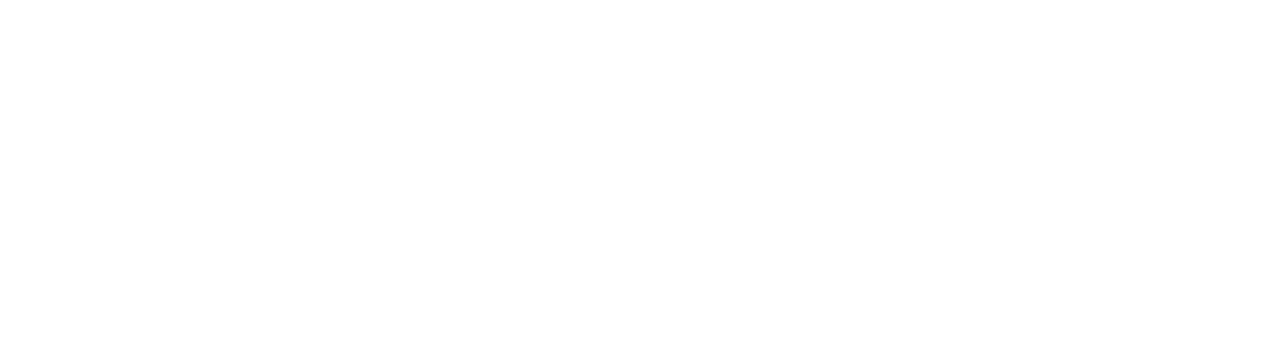
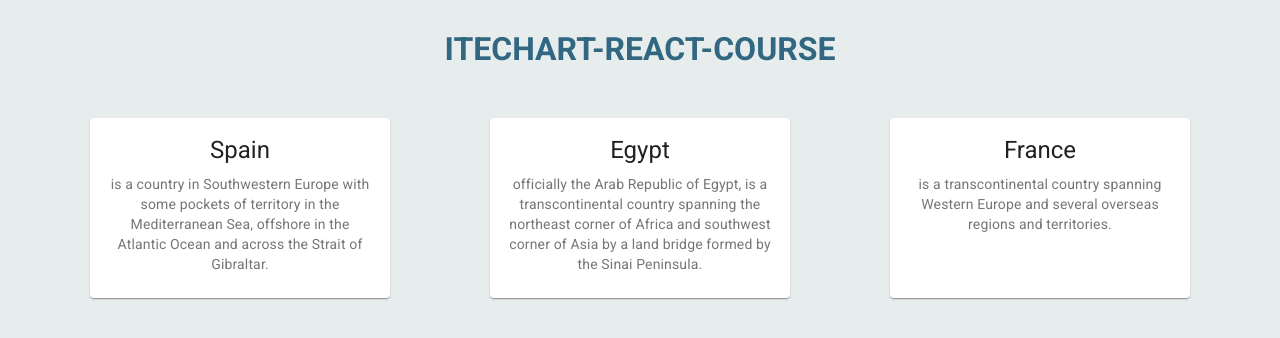
Before and after one commit to Dianakove32/ITH-card, a React (Create React App) app: page / in a window 1280 px wide. Shown: the top 338 px of the page. Built offline with nearby package versions, Linux system fonts and the light colour scheme.

Commit message:
add cards

```diff
--- a/package.json
+++ b/package.json
@@ -1,5 +1,5 @@
 {
-  "name": "my-app",
+  "name": "itechart-react-course",
   "version": "0.1.0",
   "private": true,
   "dependencies": {
--- a/public/index.html
+++ b/public/index.html
@@ -11,6 +11,7 @@
     />
     <link rel="apple-touch-icon" href="%PUBLIC_URL%/logo192.png" />
     <link rel="manifest" href="%PUBLIC_URL%/manifest.json" />
+    <link rel="stylesheet" href="https://fonts.googleapis.com/css?family=Roboto:300,400,500,700&display=swap" />
     <title> itechart-react-course</title>
   </head>
   <body>
--- a/src/App.scss
+++ b/src/App.scss
@@ -1,3 +1,17 @@
 .App {
   text-align: center;
+  margin: 0 auto;
+  max-width: 1200px;
 }
+
+h1{
+  margin: 30px 0 50px 0;
+  text-transform: uppercase;
+}
+
+.cards-container{
+  margin: auto;
+  display: flex;
+  flex-wrap: wrap;
+  justify-content: space-around;
+}
--- a/src/App.tsx
+++ b/src/App.tsx
@@ -1,11 +1,58 @@
-import React from 'react';
+import { Card, CardContent, makeStyles, Typography } from '@material-ui/core';
 import './App.scss';
 
-function App() {
+interface dataTS {
+    title: string,
+    description: string,
+}
+
+let data: dataTS[] = [
+  {
+      title: 'Spain',
+      description: 'is a country in Southwestern Europe with some pockets of territory in the Mediterranean Sea, offshore in the Atlantic Ocean and across the Strait of Gibraltar.',
+  },
+  {
+      title: 'Egypt',
+      description: 'officially the Arab Republic of Egypt, is a transcontinental country spanning the northeast corner of Africa and southwest corner of Asia by a land bridge formed by the Sinai Peninsula.',
+  },
+  {
+      title: 'France',
+      description: 'is a transcontinental country spanning Western Europe and several overseas regions and territories.',
+  },
+]
+
+const useStyles = makeStyles({
+    root: {
+      maxWidth: 300,
+    },
+    media: {
+      height: 140,
+    },
+  });
+
+const App = () => {
+  const classes = useStyles();
+
   return (
-    <div className="App">
-    </div>
-  );
+      <div className = 'App'>
+      <h1>itechart-react-course</h1>
+          <div className = 'cards-container'>
+          {
+              data.map((el, i) =>
+                  <Card className={classes.root} key = {i}>
+                      <CardContent>
+                          <Typography gutterBottom variant="h5" component="h2">
+                              {el.title}
+                          </Typography>
+                          <Typography variant="body2" color="textSecondary" component="p">
+                              {el.description}
+                          </Typography>
+                      </CardContent>
+                  </Card>)
+          }
+          </div>
+      </div>
+  )
 }
 
 export default App;
--- a/src/index.scss
+++ b/src/index.scss
@@ -0,0 +1,5 @@
+body{
+    font-family: 'Roboto', sans-serif;
+    color: #326781;
+    background-color: #e7eded;
+}
--- /dev/null
+++ b/src/react-app-env.d.ts
@@ -0,0 +1 @@
+/// <reference types="react-scripts" />
```
Also changed, not shown: tsconfig.json (+8 -8 lines), public/manifest.json.
